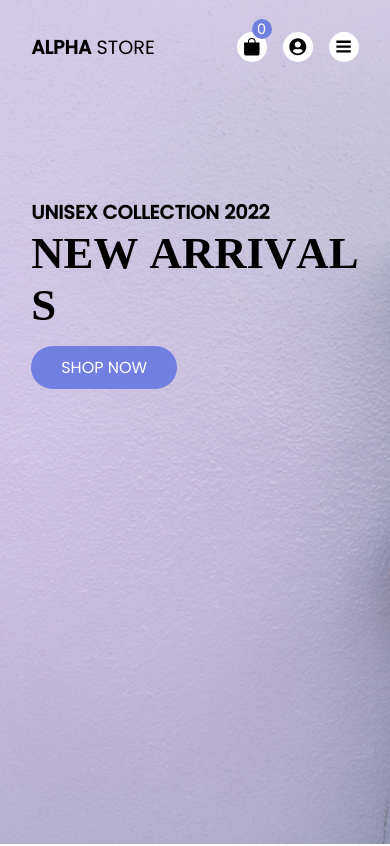
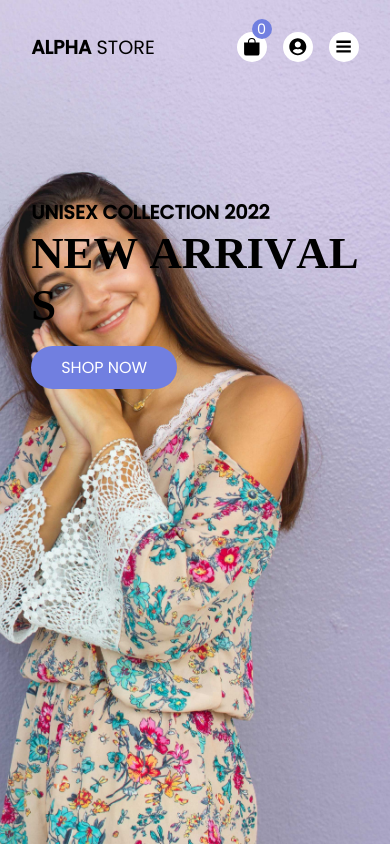
Before and after one commit to Ernest99/react-shop-project, a React (Create React App) app: page / in a window 390 px wide. Shown: the top 846 px of the page. Built offline with nearby package versions, Linux system fonts and the light colour scheme; a web font is replaced by a local one.

Commit message:
fixed some error

```diff
--- a/src/components/header.css
+++ b/src/components/header.css
@@ -99,6 +99,9 @@ header {
     .content h1{
         font-size: 2.8rem;
     }
+    header{
+        background-position: right;
+    }
 }
 @media only screen and (max-width:367px){
     header{
```
